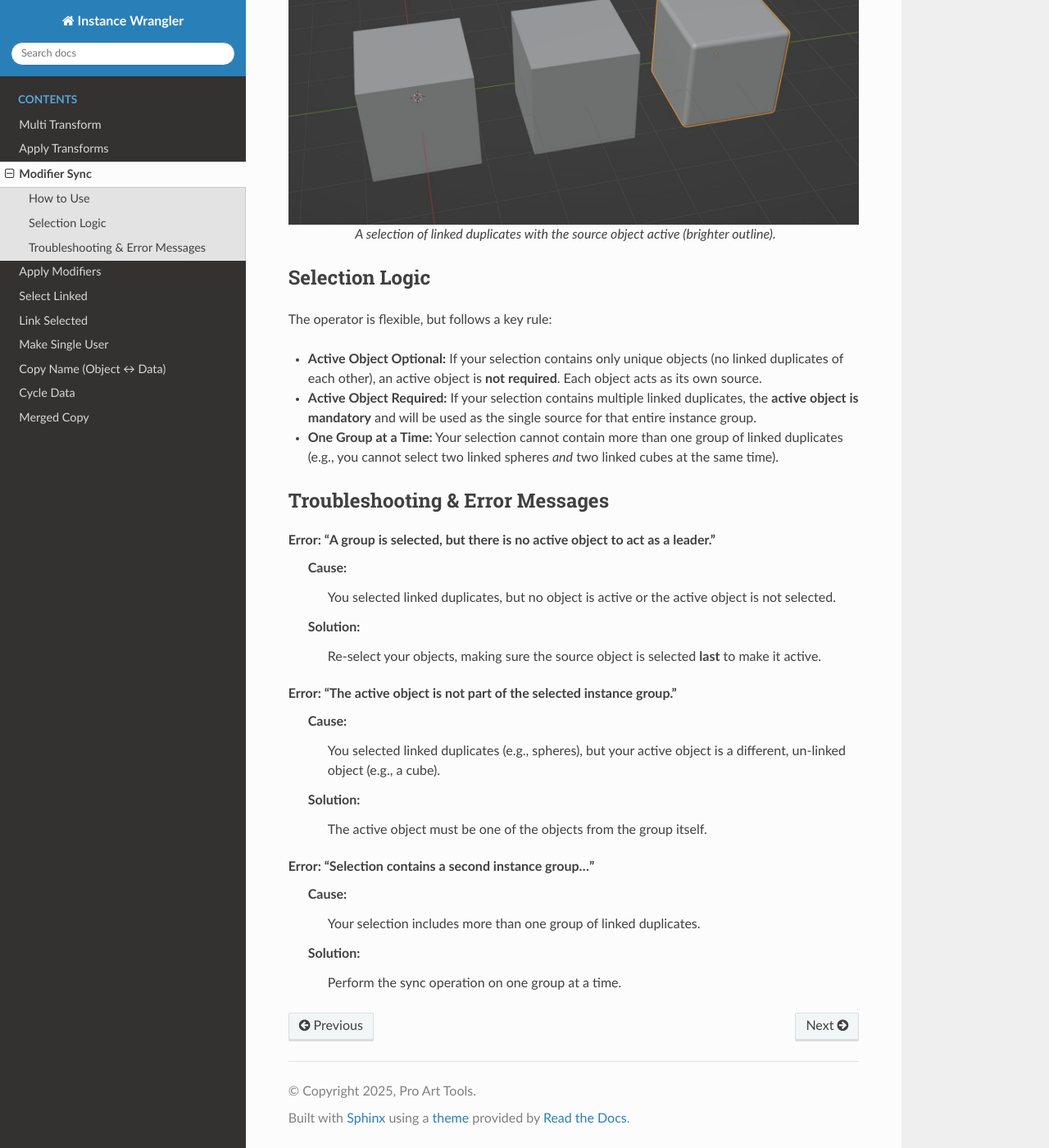
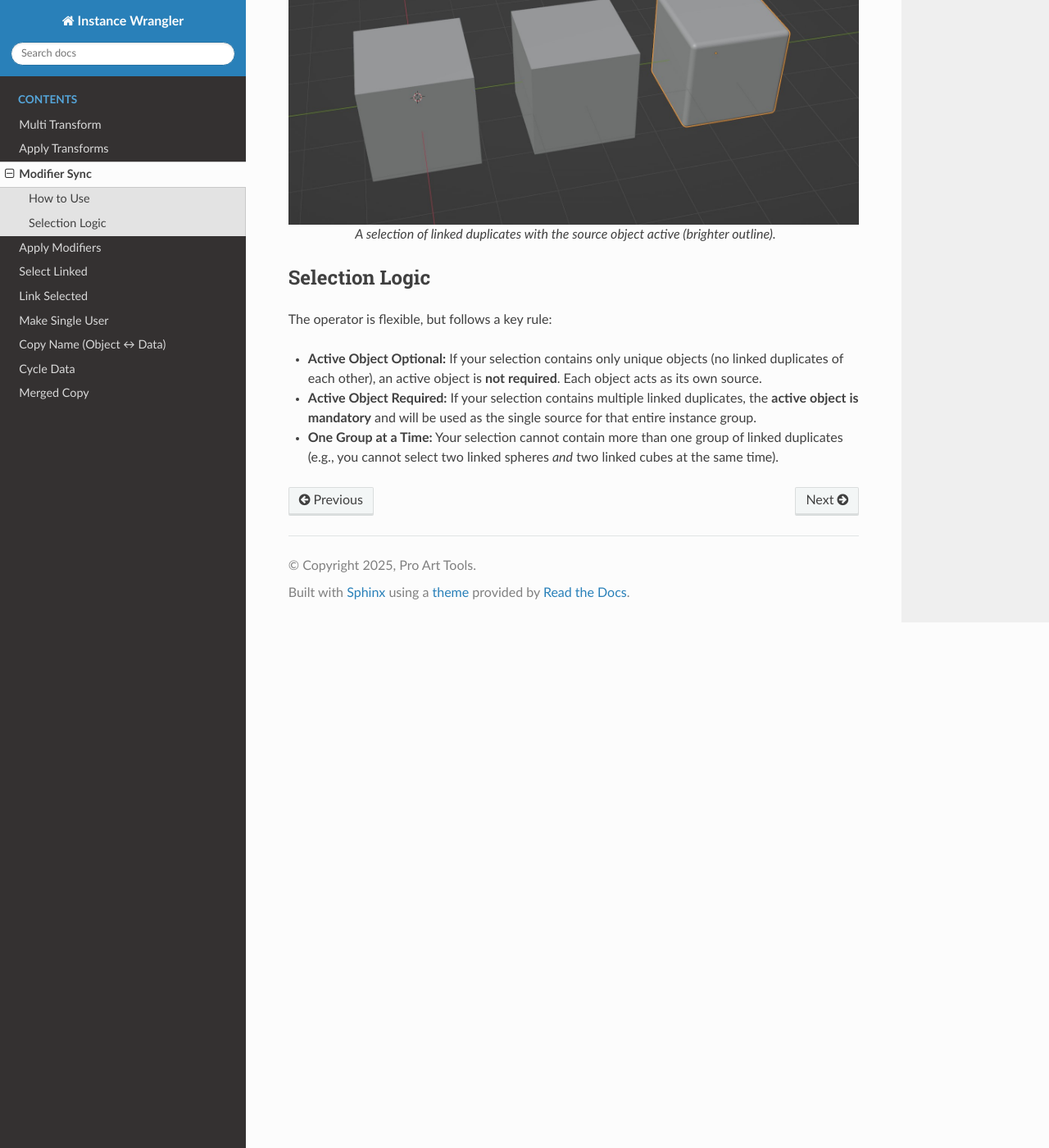
Before and after one commit to jb1981dev/Precise-Docs, a Sphinx documentation site: the page built from docs/source/modifiersync.rst, in a window 1280 px wide and 1400 px high, scrolled down 705 px. Shown: the whole window at 82% size. Built offline with Sphinx 7.4.7 and the Read the Docs theme 3.1.0, drawn with Linux system fonts in a browser that asks for light colours.

Commit message:
Update modifiersync.rst

```diff
--- a/docs/source/modifiersync.rst
+++ b/docs/source/modifiersync.rst
@@ -33,24 +33,3 @@ The operator is flexible, but follows a key rule:
 * **Active Object Required:** If your selection contains multiple linked duplicates, the **active object is mandatory** and will be used as the single source for that entire instance group.
 
 * **One Group at a Time:** Your selection cannot contain more than one group of linked duplicates (e.g., you cannot select two linked spheres *and* two linked cubes at the same time).
-
-Troubleshooting & Error Messages
-================================
-
-**Error:** "A group is selected, but there is no active object to act as a leader."
-    **Cause:**
-        You selected linked duplicates, but no object is active or the active object is not selected.
-    **Solution:**
-        Re-select your objects, making sure the source object is selected **last** to make it active.
-
-**Error:** "The active object is not part of the selected instance group."
-    **Cause:**
-        You selected linked duplicates (e.g., spheres), but your active object is a different, un-linked object (e.g., a cube).
-    **Solution:**
-        The active object must be one of the objects from the group itself.
-
-**Error:** "Selection contains a second instance group..."
-    **Cause:**
-        Your selection includes more than one group of linked duplicates.
-    **Solution:**
-        Perform the sync operation on one group at a time.
```
